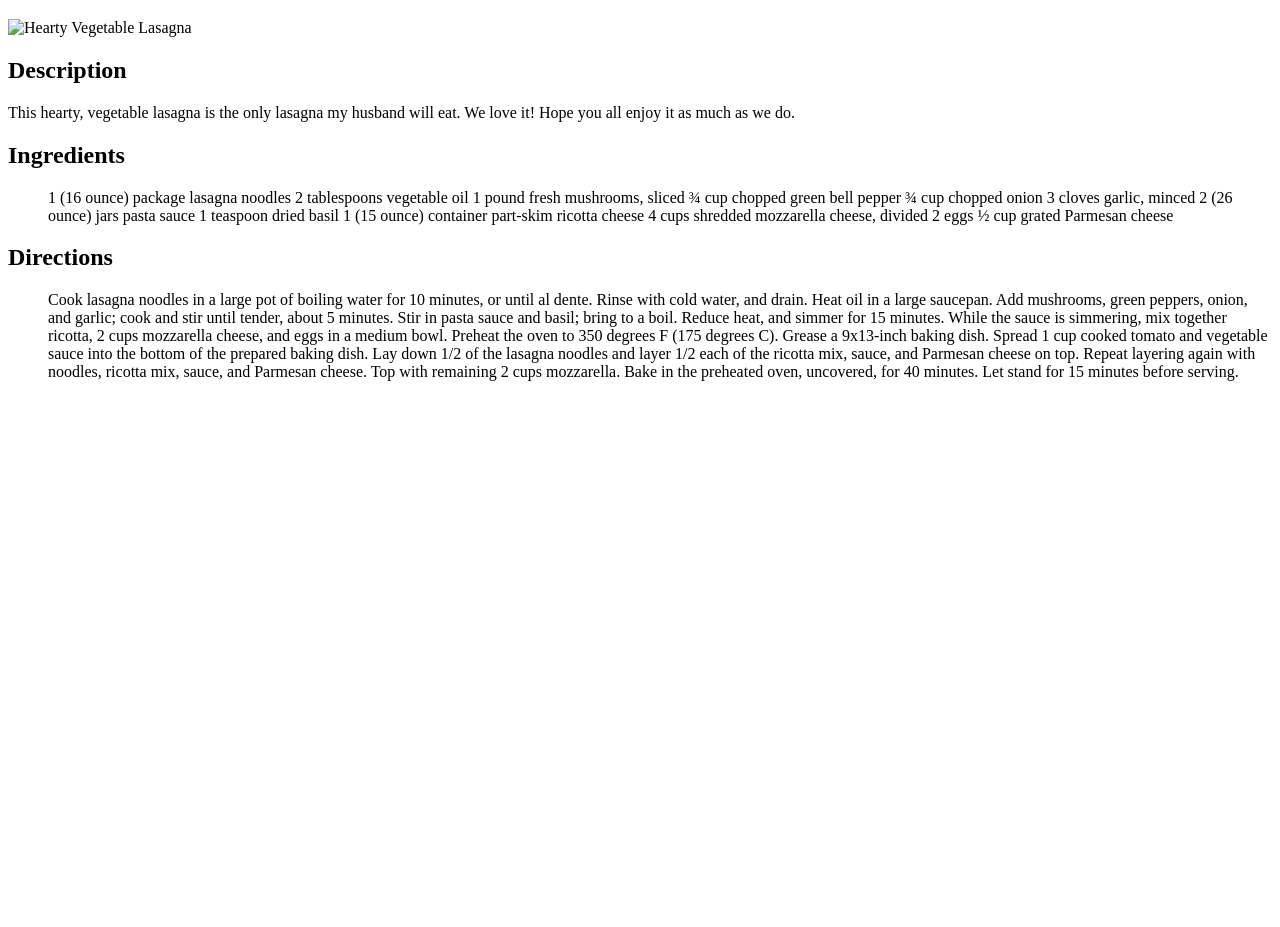
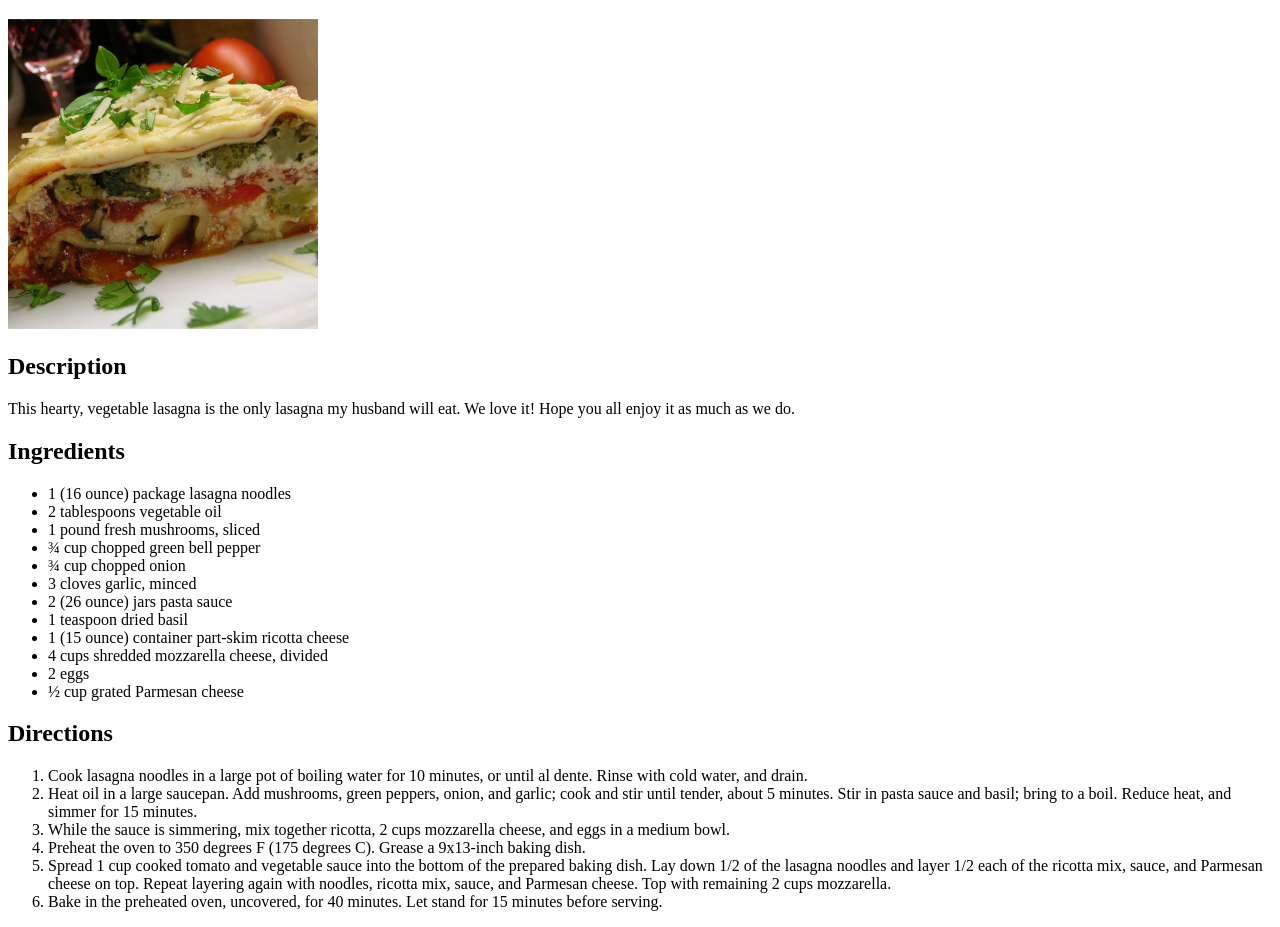
Before and after one commit to adam2285/odin-recipes, a plain HTML site: page recipes/heartyvegetablelasagna.html in a window 1280 px wide. Shown: the part 61-988 px from the top of the page. Before the commit the page ends 800 px from the top, so only its background shows below. Drawn offline with Linux system fonts and the light colour scheme.

Commit message:
Fixed errors with wrongly named links

```diff
--- a/recipes/heartyvegetablelasagna.html
+++ b/recipes/heartyvegetablelasagna.html
@@ -7,34 +7,34 @@
 </head>
 <body>
     <h1>Hearty Vegetable Lasagna</h1>
-    <img src="../images/heartyvegetablelasagna.jpg" alt="Hearty Vegetable Lasagna" height="310" width="310">
+    <img src="../images/heartyvegetarianlasagna.jpg" alt="Hearty Vegetable Lasagna" height="310" width="310">
     <h2><strong>Description</strong></h2>
     <p>This hearty, vegetable lasagna is the only lasagna my husband will eat. We love it! Hope you all enjoy it as much as we do.</p>
 
     <h2>Ingredients</h2>
     <ul>
-        <l>1 (16 ounce) package lasagna noodles</l>
-        <l>2 tablespoons vegetable oil</l>
-        <l>1 pound fresh mushrooms, sliced</l>
-        <l>¾ cup chopped green bell pepper</l>
-        <l>¾ cup chopped onion</l>
-        <l>3 cloves garlic, minced</l>
-        <l>2 (26 ounce) jars pasta sauce</l>
-        <l>1 teaspoon dried basil</l>
-        <l>1 (15 ounce) container part-skim ricotta cheese</l>
-        <l>4 cups shredded mozzarella cheese, divided</l>
-        <l>2 eggs</l>
-        <l>½ cup grated Parmesan cheese</l>
+        <li>1 (16 ounce) package lasagna noodles</li>
+        <li>2 tablespoons vegetable oil</li>
+        <li>1 pound fresh mushrooms, sliced</li>
+        <li>¾ cup chopped green bell pepper</li>
+        <li>¾ cup chopped onion</li>
+        <li>3 cloves garlic, minced</li>
+        <li>2 (26 ounce) jars pasta sauce</li>
+        <li>1 teaspoon dried basil</li>
+        <li>1 (15 ounce) container part-skim ricotta cheese</li>
+        <li>4 cups shredded mozzarella cheese, divided</li>
+        <li>2 eggs</li>
+        <li>½ cup grated Parmesan cheese</li>
     </ul>
 
     <h2>Directions</h2>
     <ol>
-        <l>Cook lasagna noodles in a large pot of boiling water for 10 minutes, or until al dente. Rinse with cold water, and drain.</l>
-        <l>Heat oil in a large saucepan. Add mushrooms, green peppers, onion, and garlic; cook and stir until tender, about 5 minutes. Stir in pasta sauce and basil; bring to a boil. Reduce heat, and simmer for 15 minutes.</l>
-        <l>While the sauce is simmering, mix together ricotta, 2 cups mozzarella cheese, and eggs in a medium bowl.</l>
-        <l>Preheat the oven to 350 degrees F (175 degrees C). Grease a 9x13-inch baking dish.</l>
-        <l>Spread 1 cup cooked tomato and vegetable sauce into the bottom of the prepared baking dish. Lay down 1/2 of the lasagna noodles and layer 1/2 each of the ricotta mix, sauce, and Parmesan cheese on top. Repeat layering again with noodles, ricotta mix, sauce, and Parmesan cheese. Top with remaining 2 cups mozzarella.</l>
-        <l>Bake in the preheated oven, uncovered, for 40 minutes. Let stand for 15 minutes before serving.</l>
+        <li>Cook lasagna noodles in a large pot of boiling water for 10 minutes, or until al dente. Rinse with cold water, and drain.</li>
+        <li>Heat oil in a large saucepan. Add mushrooms, green peppers, onion, and garlic; cook and stir until tender, about 5 minutes. Stir in pasta sauce and basil; bring to a boil. Reduce heat, and simmer for 15 minutes.</li>
+        <li>While the sauce is simmering, mix together ricotta, 2 cups mozzarella cheese, and eggs in a medium bowl.</li>
+        <li>Preheat the oven to 350 degrees F (175 degrees C). Grease a 9x13-inch baking dish.</li>
+        <li>Spread 1 cup cooked tomato and vegetable sauce into the bottom of the prepared baking dish. Lay down 1/2 of the lasagna noodles and layer 1/2 each of the ricotta mix, sauce, and Parmesan cheese on top. Repeat layering again with noodles, ricotta mix, sauce, and Parmesan cheese. Top with remaining 2 cups mozzarella.</li>
+        <li>Bake in the preheated oven, uncovered, for 40 minutes. Let stand for 15 minutes before serving.</li>
     </ol>
 </body>
 </html>
```
Also changed, not shown: index.html (+2 -4 lines), recipes/italianpastasalad.html (+13 -13 lines).
